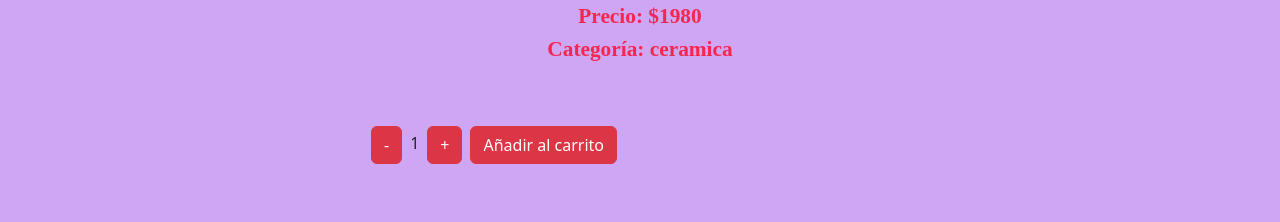
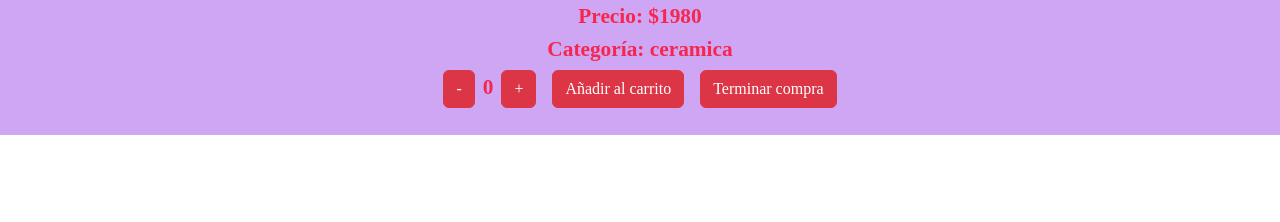
Before and after one commit to DaianaDejesus/reactDejesus, a React (Create React App) app in the folder Documents/react-dejesus/: page /item/1 in a window 1280 px wide. Shown: the part 505-727 px from the top of the page. Built offline with nearby package versions, Linux system fonts and the light colour scheme; a web font is replaced by a local one.

Commit message:
Fagregando el item count en el item detail

```diff
--- a/Documents/react-dejesus/src/components/ItemDetailContainer/ItemDetail.js
+++ b/Documents/react-dejesus/src/components/ItemDetailContainer/ItemDetail.js
@@ -1,19 +1,49 @@
 import 'bootstrap/dist/css/bootstrap.min.css';
 import '../ItemListContainer/ItemListContainer.css'
 import ItemCount from '../ItemListContainer/ItemCount'
+import { useState } from "react"
+
+
 
     const ItemDetail = ({item}) => {
+        const {  id, nombre, precio, img, stock, desc, categoria } = item;
+
+        const [cantidad, setCantidad] = useState(1)
+
+        const handleAgregar = (count) => {
+            const itemToCart = {
+                id: item.id,
+                precio: item.precio,
+                nombre: item.nombre,
+                stock: item.stock
+        }
+
+        count > 0 ? console.log(itemToCart) : console.log("no se puede agregar");
+            }
+
 
         return (
             <div className="producto">
-                <img src={item.img}/>
-                <h3 className='prod-text'>{item.nombre}</h3>
-                <p className='prod-text'>{item.desc}</p>
-                <h6 className='prod-text'>Id: {item.id}</h6>
-                <h6 className='prod-text'> Stock: {item.stock}</h6>
-                <h4 className='prod-text'>Precio: {item.precio}</h4>
-                <h4 className='prod-text'>Categoría: {item.categoria}</h4>
-                <ItemCount />
+                <img src={img} alt="imgProducto" />
+                <h3 className='prod-text'>{nombre}</h3>
+                <p className='prod-text'>{desc}</p>
+                <h6 className='prod-text'>Id: {id}</h6>
+                <h6 className='prod-text'> Stock: {stock}</h6>
+                <h4 className='prod-text'>Precio: {precio}</h4>
+                <h4 className='prod-text'>Categoría: {categoria}</h4>
+
+
+
+
+                   <ItemCount
+                        stock={stock}
+                        count={cantidad}
+                        setCount={setCantidad}
+                        handleAgregar={handleAgregar}
+                    />
+
+
+
             </div>
         )
     }
--- a/Documents/react-dejesus/src/components/ItemListContainer/Item.js
+++ b/Documents/react-dejesus/src/components/ItemListContainer/Item.js
@@ -11,6 +11,7 @@ const Item = ({ producto }) => {
                 <img src={producto.img} alt="productosImg" />
                 <h4 className='prod-text'>{producto.nombre}</h4>
                 <p className='prod-text'>Precio: {producto.precio}</p>
+                <small className='prod-text'>Stock disponible: {producto.stock}</small>
                 <p className='prod-text'>Categoría: {producto.categoria}</p>
                 <Link to={`/item/${producto.id}`} className="btn btn sm btn-outline-danger">Ver más</Link>
 
--- a/Documents/react-dejesus/src/components/ItemListContainer/ItemCount.js
+++ b/Documents/react-dejesus/src/components/ItemListContainer/ItemCount.js
@@ -1,14 +1,10 @@
-import { useState } from "react"
+import React, { useState } from "react"
+import { Button } from "reactstrap"
+import { Link } from "react-router-dom"
 
+const ItemCount = ({stock, handleAgregar}) => {
 
-
-const ItemCount = ({ stock, inicial }) => {
-
-
-
-
-    const [count, setCount] = useState(1);
-
+    let[count, setCount]= useState(0)
 
     const handleSumar = () => {
         if (count < stock) {
@@ -19,26 +15,20 @@ const ItemCount = ({ stock, inicial }) => {
         }
     }
 
-    function handleRestar() {
-        if (count > inicial) {
+    const handleRestar = () => {
+        if (count > 0) {
             setCount(count - 1);
         }
     }
 
-    const onAdd = () => {
-        if (count <= stock) {
-            console.log("Se añadió al carrito", count)
-        }
-
-    }
-
     return (
 
-        <div className="container my-5">
-            <button className="mx-2 btn btn-danger" onClick={handleRestar}> - </button>
+        <div className="prod-text">
+            <Button className="mx-2 btn btn-danger" onClick={handleRestar}> - </Button>
             <span>{count}</span>
-            <button className="mx-2 btn btn-danger" onClick={handleSumar}> + </button>
-            <button className='my-2 btn btn-danger' disabled={stock <= 0} onClick={() => onAdd(count)}>Añadir al carrito</button>
+            <Button className="mx-2 btn btn-danger" onClick={handleSumar}> + </Button>
+            <Button className='mx-2 btn btn-danger' onClick={()=> handleAgregar(count)}>Añadir al carrito</Button>
+            <Link to="../cart" className="btn btn-danger mx-2">Terminar compra</Link>
         </div>
     )
 }
--- a/Documents/react-dejesus/src/components/NavBar/CartWidget.js
+++ b/Documents/react-dejesus/src/components/NavBar/CartWidget.js
@@ -4,7 +4,7 @@ const CartWidget = () => {
     return(
 
         <button className="btn btn-sm btn-outline-danger">
-            <svg xmlns="http://www.w3.org/2000/svg" width="16" height="16" fill="currentColor" class="bi bi-bag-heart-fill" viewBox="0 0 16 16">
+            <svg xmlns="http://www.w3.org/2000/svg" width="16" height="16" fill="currentColor" className="bi bi-bag-heart-fill" viewBox="0 0 16 16">
             <path d="M11.5 4v-.5a3.5 3.5 0 1 0-7 0V4H1v10a2 2 0 0 0 2 2h10a2 2 0 0 0 2-2V4h-3.5ZM8 1a2.5 2.5 0 0 1 2.5 2.5V4h-5v-.5A2.5 2.5 0 0 1 8 1Zm0 6.993c1.664-1.711 5.825 1.283 0 5.132-5.825-3.85-1.664-6.843 0-5.132Z"/>
             </svg>
         </button>
--- a/Documents/react-dejesus/src/data/data.js
+++ b/Documents/react-dejesus/src/data/data.js
@@ -13,7 +13,7 @@ export const stock = [
         nombre: 'Maceta Curupi',
         precio: "$1100",
         img: '/img-products/curupi_roja.jpeg',
-        stock: '4',
+        stock: 4,
         desc: 'Para más linda, ponele una plantita',
         categoria: "ceramica",
     },
@@ -23,7 +23,7 @@ export const stock = [
         nombre: 'Mate Amapola',
         precio: "$1100",
         img: '/img-products/mate-amapola.jpeg',
-        stock: '14',
+        stock: 14,
         desc: 'Mate, pocillo, lo que dé...Lo 100% certero, es hermoso.',
         categoria: "ceramica",
     },
@@ -33,7 +33,7 @@ export const stock = [
         nombre: 'Mate Color Pampa',
         precio: "$1100",
         img: '/img-products/mate-color-pampa.jpeg',
-        stock: '5',
+        stock: 5,
         desc: 'Si sos del team: el mate es de madera, broche de oro con el logo de Peperina Hogar',
         categoria: "madera",
     },
@@ -43,7 +43,7 @@ export const stock = [
         nombre: 'Vela Color Pampa',
         precio: "$1100",
         img: '/img-products/vela-madera-grande.jpeg',
-        stock: '4',
+        stock: 4,
         desc: 'Combina con el mate, pero vibra por sí sola y sus fragancias.',
         categoria: "madera",
     },
```
Also changed, not shown: Documents/react-dejesus/src/components/ItemDetailContainer/Select.js (added, +16 -0 lines).
